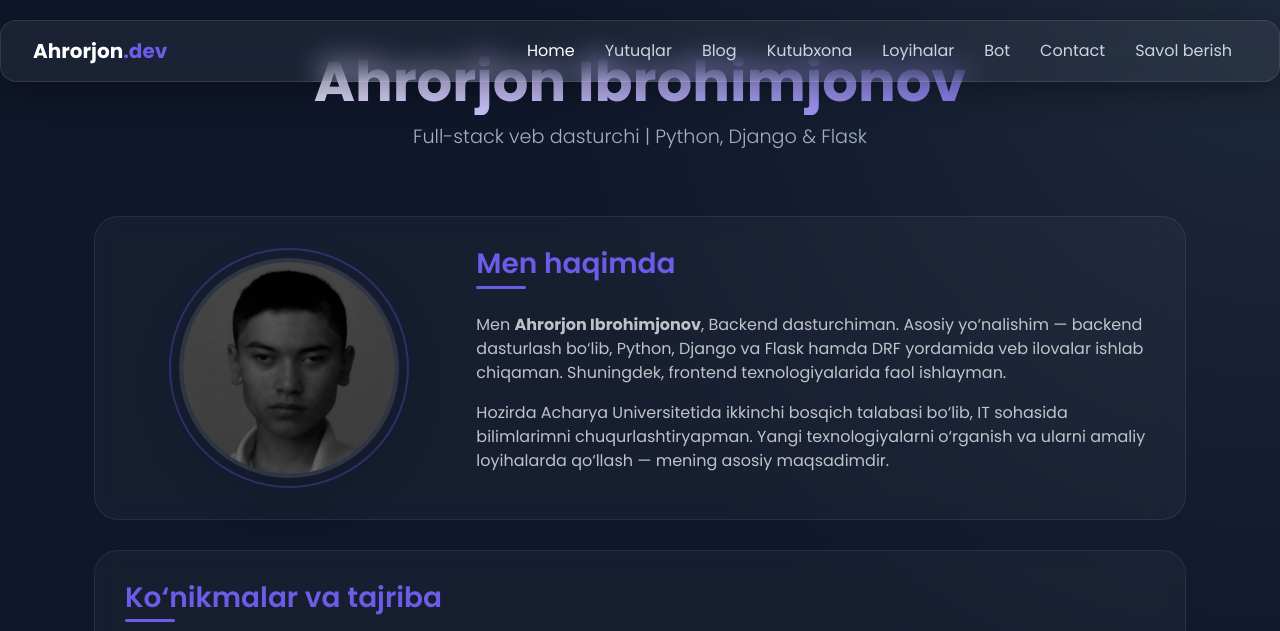
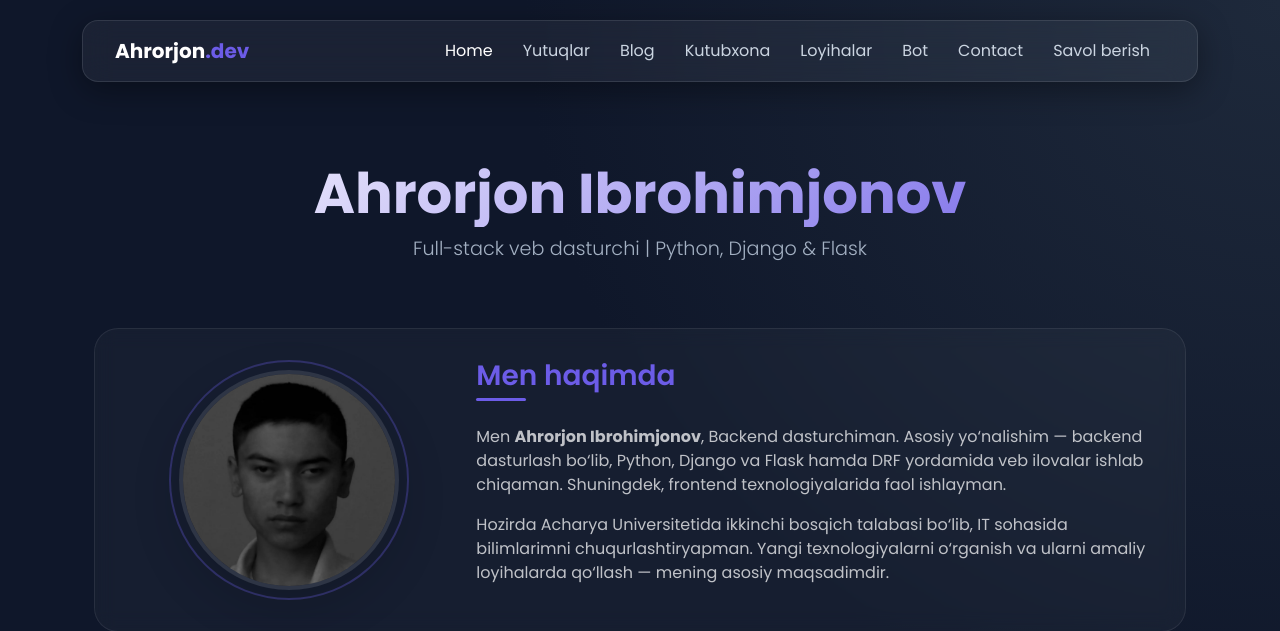
Before and after one commit to axrorback/axrorback.uz, a Django app: page / in a window 1280 px wide. Shown: the top 631 px of the page. Run offline with Django 5.2, Linux system fonts and the light colour scheme; data comes from the database, SQL or seed files in the repository.

Commit message:
Delete fixed-top

```diff
--- a/templates/base.html
+++ b/templates/base.html
@@ -192,7 +192,7 @@
 <body>
   <div class="container-lg">
     <!-- Navbar -->
-    <nav class="navbar navbar-expand-lg navbar-dark fixed-top">
+    <nav class="navbar navbar-expand-lg navbar-dark">
       <div class="container-fluid">
         <a class="navbar-brand" href="{% url 'about' %}">Ahrorjon<span>.dev</span></a>
         <button class="navbar-toggler" type="button" data-bs-toggle="collapse" data-bs-target="#navbarNav" aria-controls="navbarNav" aria-expanded="false" aria-label="Toggle navigation">
```
